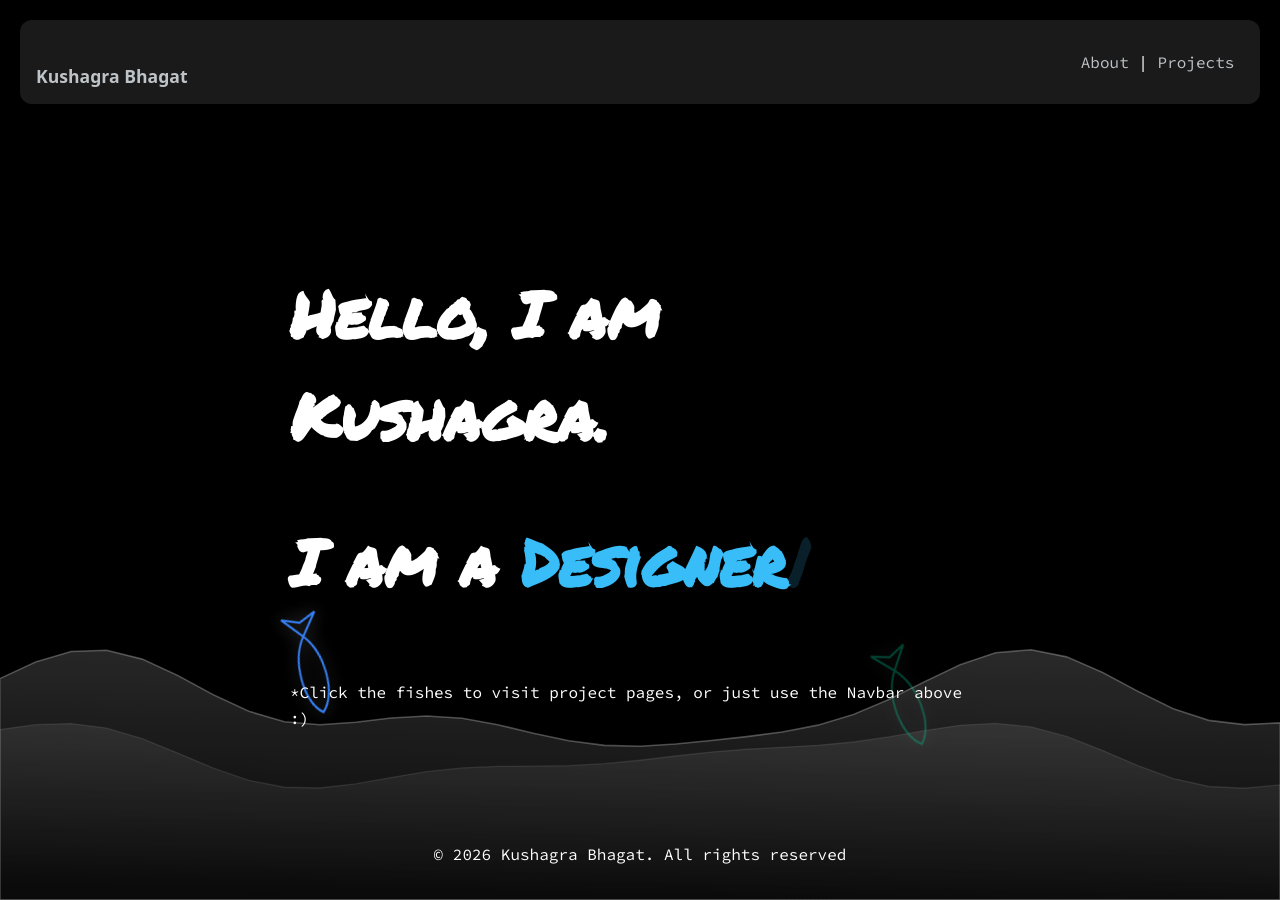
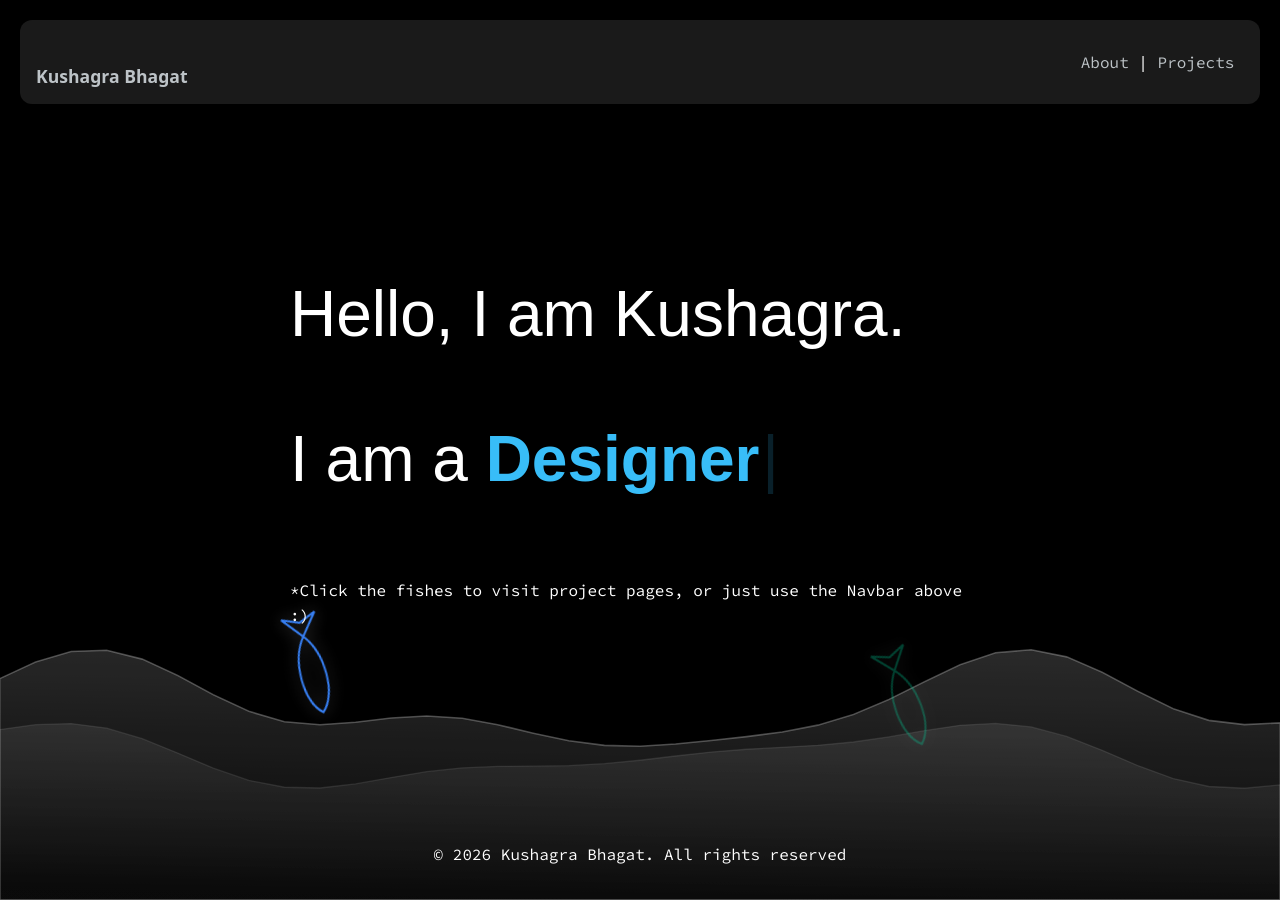
Before and after one commit to kuwushagra/kuwushagra.github.io, a Jekyll site: the page built from index.html, in a window 1280 px wide. Built offline with Jekyll 4.4.1, drawn with Linux system fonts in a browser that asks for light colours; some web fonts are replaced; a style sheet for code colours, icons or effects is not loaded.

Commit message:
Update index.html

```diff
--- a/index.html
+++ b/index.html
@@ -4,9 +4,11 @@
 ---
 
   <style>
-  @import url('https://fonts.googleapis.com/css2?family=Permanent+Marker&display=swap');
+  @import url('https://fonts.googleapis.com/css2?family=Ranchers&display=swap');
     .hero h1 {
-      font-family: "Permanent Marker", cursive;
+      font-family: "Ranchers", sans-serif;
+      font-weight: 400;
+      font-style: normal;
       font-size: 4.0rem;
     }
 
```
